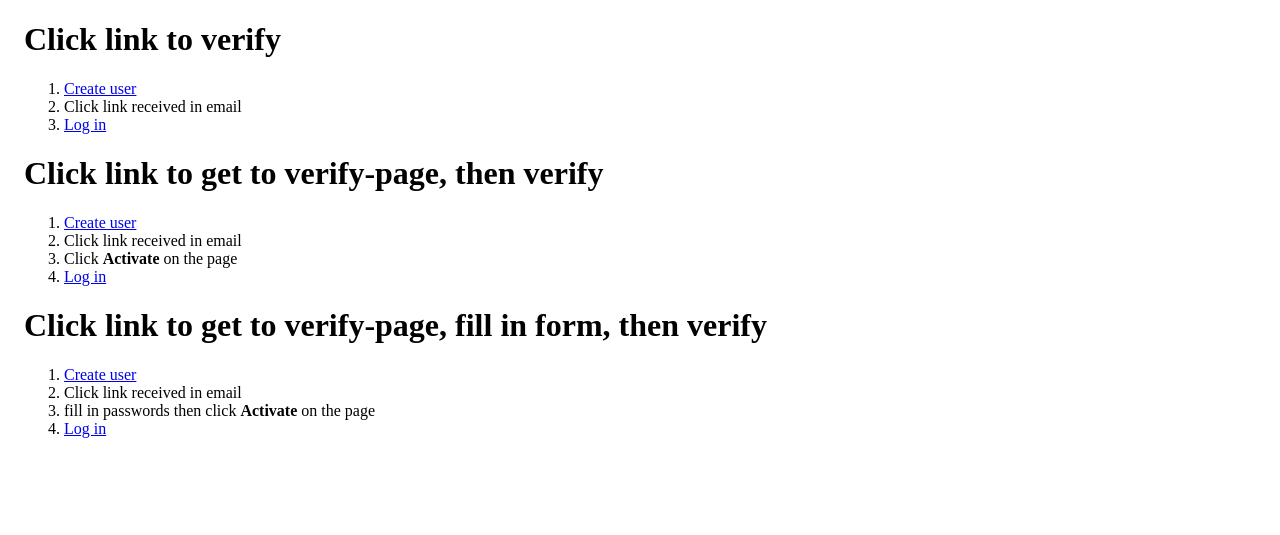
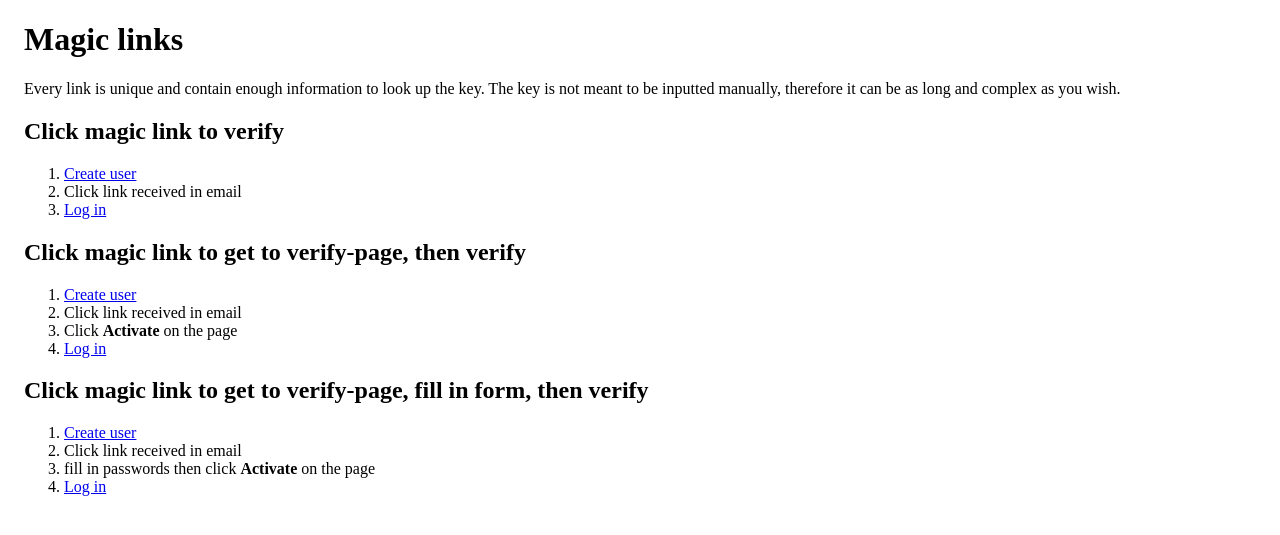
Before and after one commit to kaleissin/django-verification, a Django app: template src/demo/templates/index.html in a window 1280 px wide. Shown: the part 60-595 px from the top of the page. Run offline with Django 3.2, Linux system fonts and the light colour scheme; the template is opened without the code that fills it, so the values that code supplies are empty.

Commit message:
Prettier demo index-page

```diff
--- a/src/demo/templates/index.html
+++ b/src/demo/templates/index.html
@@ -1,27 +1,36 @@
 {% extends "base.html" %}
 {% block content %}
+
 {% if user.is_authenticated %}
-<p>blbl</p>
-{% else %}
-<h1>Click link to verify</h1>
+<p>You are logged in</p>
+{% endif %}
+
+<h1>Magic links</h1>
+
+<p>Every link is unique and contain enough information to look up the key. The
+key is not meant to be inputted manually, therefore it can be as long and
+complex as you wish.</p>
+
+<h2>Click magic link to verify</h2>
 <ol>
     <li><a href="{% url 'create_user_get' %}">Create user</a></li>
     <li>Click link received in email</li>
     <li><a href="{% url 'login' %}">Log in</a></li>
 </ol>
-<h1>Click link to get to verify-page, then verify</h1>
+
+<h2>Click magic link to get to verify-page, then verify</h2>
 <ol>
     <li><a href="{% url 'create_user_post' %}">Create user</a></li>
     <li>Click link received in email</li>
     <li>Click <b>Activate</b> on the page</li>
     <li><a href="{% url 'login' %}">Log in</a></li>
 </ol>
-<h1>Click link to get to verify-page, fill in form, then verify</h1>
+
+<h2>Click magic link to get to verify-page, fill in form, then verify</h2>
 <ol>
     <li><a href="{% url 'create_user_post_password' %}">Create user</a></li>
     <li>Click link received in email</li>
     <li>fill in passwords then click <b>Activate</b> on the page</li>
     <li><a href="{% url 'login' %}">Log in</a></li>
 </ol>
-{% endif %}
 {% endblock content %}
```
